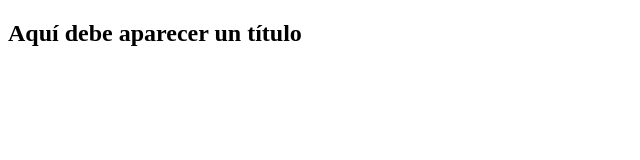
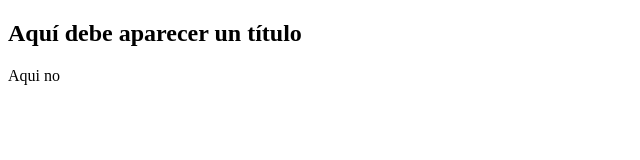
Before and after one commit to andresfloresv/prueba-001-git, a plain HTML site: page index.html in a window 1280 px wide. Shown: the full height of the page, 0-640 px from the left. Drawn offline with Linux system fonts and the light colour scheme.

Commit message:
prueba +2

```diff
--- a/index.html
+++ b/index.html
@@ -8,5 +8,6 @@
 </head>
 <body>
     <h2>Aquí debe aparecer un título</h2>
+    Aqui no
 </body>
 </html>
```
